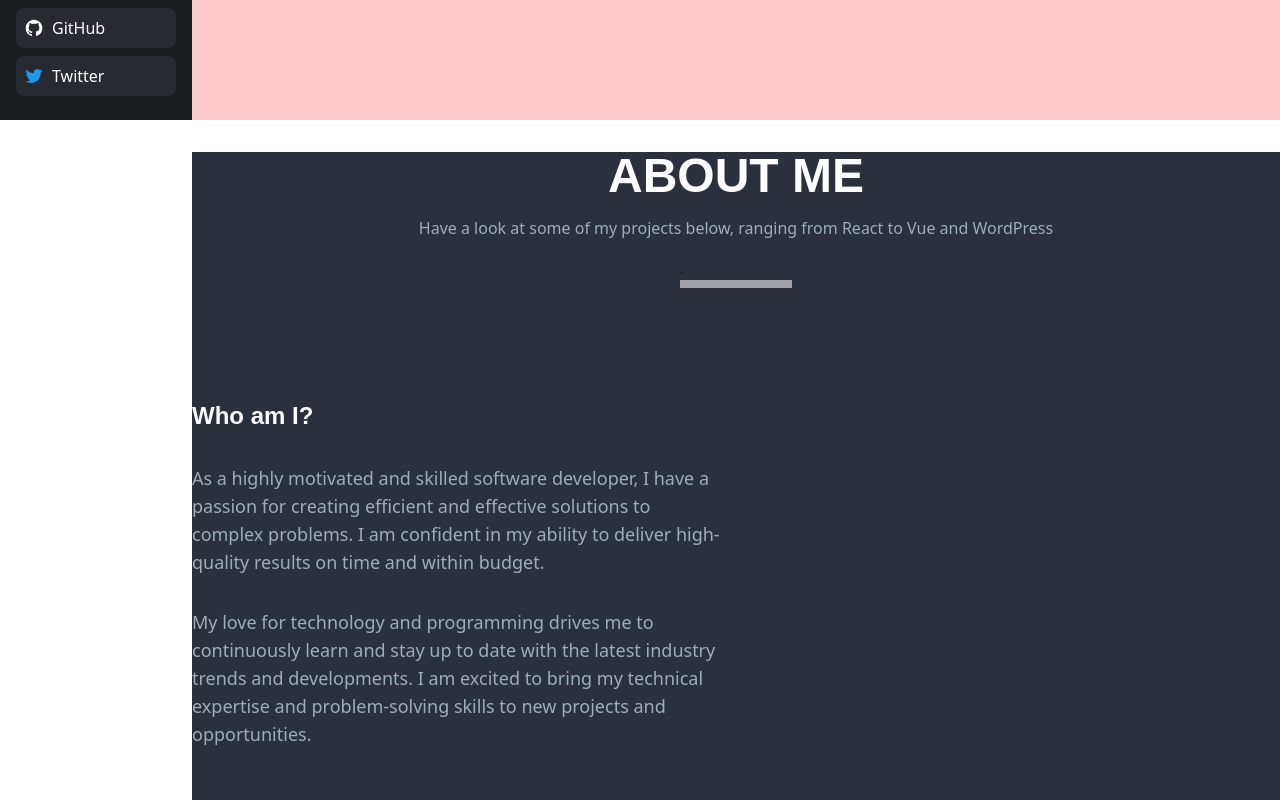
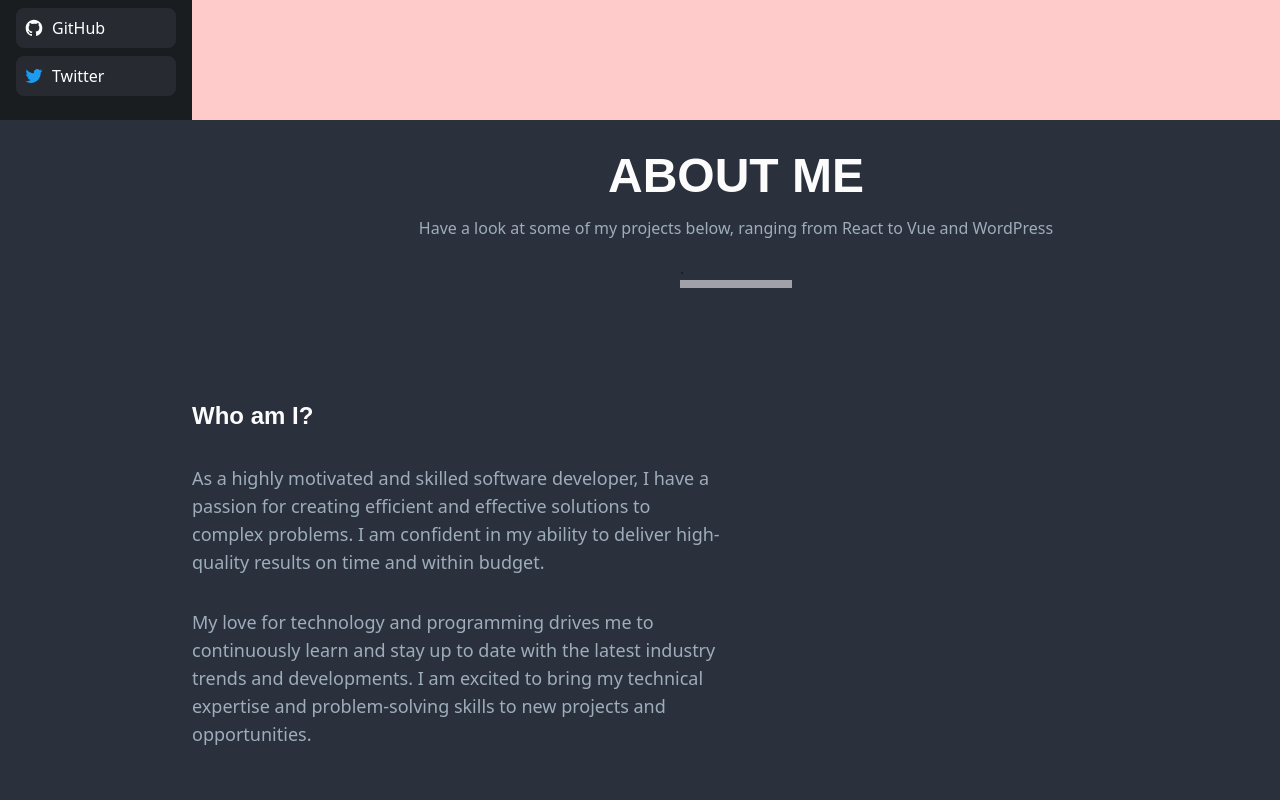
Before and after one commit to iAthman83/react-portfolio, a React (Vite) app: page / in a window 1280 px wide. Shown: the part 680-1480 px from the top of the page. Built offline with nearby package versions, Linux system fonts and the light colour scheme; a web font is replaced by a local one.

Commit message:
make bg uniform

```diff
--- a/src/App.jsx
+++ b/src/App.jsx
@@ -11,7 +11,7 @@ function App() {
   const projectsRef = useRef(null);
   const workflowRef = useRef(null);
   return (
-    <>
+    <div className="bg-grayBg">
       <SideNav
         aboutRef={aboutRef}
         homeRef={homeRef}
@@ -24,7 +24,7 @@ function App() {
         <ProjectsSection ref={projectsRef} />
         <WorkflowSection ref={workflowRef} />
       </div>
-    </>
+    </div>
   );
 }
 
--- a/src/sections/AboutSection.jsx
+++ b/src/sections/AboutSection.jsx
@@ -11,7 +11,7 @@ const AboutSection = forwardRef((props, ref) => {
     },
   };
   return (
-    <div ref={ref} className="container mx-auto h-screen bg-grayBg my-8">
+    <div ref={ref} className="container mx-auto h-screen bg-grayBg py-8">
       <div className="flex flex-col items-center justify-center space-y-4">
         <h1 className="text-5xl text-sideBarText font-sofia font-extrabold">
           ABOUT ME
--- a/src/sections/ProjectsSection.jsx
+++ b/src/sections/ProjectsSection.jsx
@@ -6,7 +6,7 @@ const ProjectsSection = forwardRef((props, ref) => {
   return (
     <div
       ref={ref}
-      className="container mx-auto bg-grayBg flex flex-col space-y-20 my-8"
+      className="container mx-auto bg-grayBg flex flex-col space-y-20 py-8"
     >
       <div className="flex flex-col items-center justify-center space-y-4">
         <h1 className="text-5xl text-sideBarText font-sofia font-extrabold">
```
